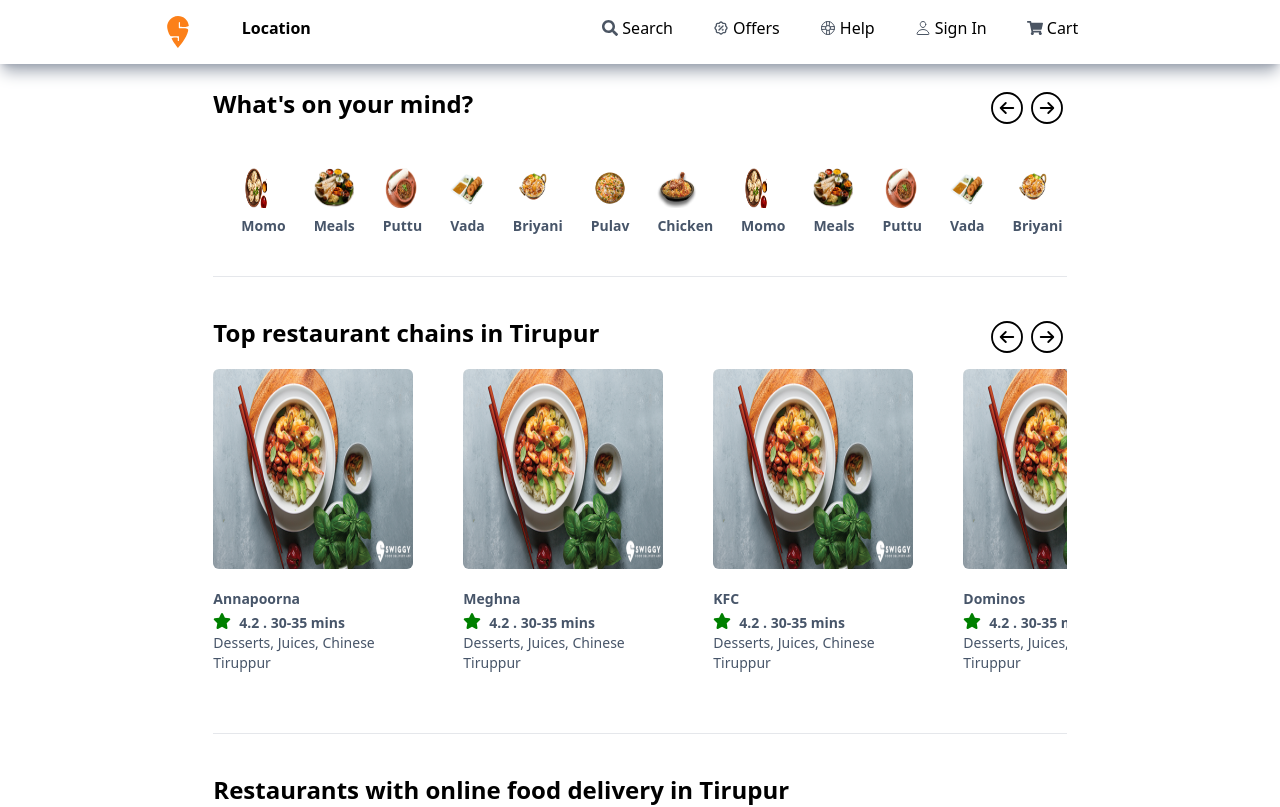
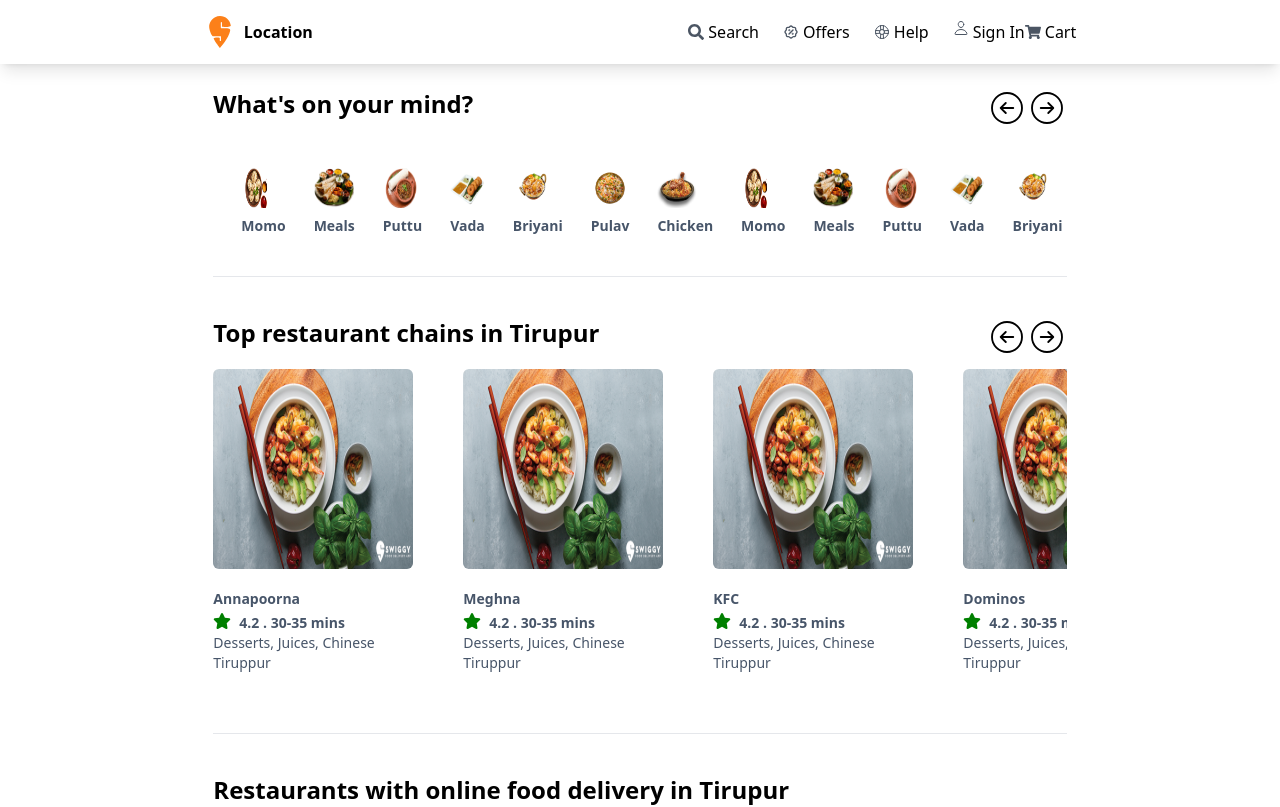
Before and after one commit to shrinidhi98/swiggy-ui, a React (Create React App) app: page / in a window 1280 px wide. Shown: the top 807 px of the page. Built offline with nearby package versions, Linux system fonts and the light colour scheme; data requests are answered from the project's data file.

Commit message:
Made changes in app.tsx

```diff
--- a/src/App.tsx
+++ b/src/App.tsx
@@ -13,7 +13,6 @@
 
 
 function App() {
-
   const [isLocationClicked, setIsLocationClicked] = useState(false);
   const [isSigninClicked, setIsSigninClicked] = useState(false);
   const [location, setLocation] = useState("Tiruppur");
@@ -35,16 +34,13 @@
         setTimeout(() => {
           setRestaurants(response.data);
           setLoading(false);
-        }, 2000); // 5000 milliseconds = 5 seconds
-
+        }, 2000);
       })
       .catch((error) => {
         console.error('Error fetching restaurants:', error);
         setLoading(false);
       });
   }, [location]);
-
-
 
   return (
     <BrowserRouter>
@@ -64,7 +60,6 @@
             <Route path="/" element={<LandingPage restaurants={restaurants} />} />
             <Route path="/search" element={<Search restaurants={restaurants} />} />
             <Route path='/restaurants/:id' element={<Restaurant restaurants={restaurants} />} />
-                {/* Add more routes as needed */}
           </Routes>
         )
         }
--- a/src/Navbar.tsx
+++ b/src/Navbar.tsx
@@ -1,77 +1,61 @@
-import React, { useState } from 'react'
+import React, { useState } from 'react';
 import { Link } from 'react-router-dom';
 import { ReactComponent as Logo } from './logo.svg';
 import { FaSearch, FaShoppingCart } from "react-icons/fa";
 import { TbDiscount2 } from "react-icons/tb";
 import { IoHelpBuoyOutline, IoPersonOutline } from "react-icons/io5";
-import { useAuth} from './context/AuthProvider';
+import { useAuth } from './context/AuthProvider';
 
 const Navbar = ({ isLocationClicked, setIsLocationClicked, isSigninClicked, setIsSigninClicked }:
-                    { isLocationClicked: any, setIsLocationClicked: any, isSigninClicked: any, setIsSigninClicked:any}) => {
-
+    { isLocationClicked: any, setIsLocationClicked: any, isSigninClicked: any, setIsSigninClicked: any }) => {
     const { isLoggedIn, setIsLoggedIn } = useAuth();
     const [isDropdownOpen, setIsDropdownOpen] = useState(false);
 
     return (
-        <>
-            <div className="flex p-4 shadow-lg shadow-gray-400 justify-around">
-                <div className="justify-start">
-                    <nav>
-                        <ul className='flex'>
+        <div className="shadow-lg bg-white p-4 flex justify-around items-center">
+            <div className="flex items-center">
                 <Link to='/'>
-                                <li className="flex items-center mr-10">
                     <Logo className="h-8 w-8 mr-2" />
-                                </li>
                 </Link>
-                            <div role='button' onClick={() => setIsLocationClicked(!isLocationClicked)}>
-                                <li className="flex items-center"><p className='font-bold'>Location</p></li>
+                <div className="cursor-pointer" onClick={() => setIsLocationClicked(!isLocationClicked)}>
+                    <p className='font-bold'>Location</p>
                 </div>
-                        </ul>
-                    </nav>
             </div>
-                <div className="justify-end">
-                    <nav>
-                        <ul className="flex">
-                            <Link to='/search'>
-                                <li className="flex items-center mr-10">
+            <div className="flex items-center">
+                <Link to='/search' className="mr-6 flex items-center">
                     <FaSearch className="text-gray-600 mr-1" /> Search
-                                </li>
                 </Link>
-                            <li className="flex items-center mr-10">
+                <div className="mr-6 flex items-center">
                     <TbDiscount2 className="text-gray-600 mr-1" /> Offers
-                            </li>
-                            <li className="flex items-center mr-10">
+                </div>
+                <div className="mr-6 flex items-center">
                     <IoHelpBuoyOutline className="text-gray-600 mr-1" /> Help
-                            </li>
+                </div>
                 {isLoggedIn ?
-                                <li className="flex items-center mr-10" onClick={()=>{setIsSigninClicked(!isSigninClicked)}} role='button'
-                                    onMouseEnter={() => setIsDropdownOpen(true)}
-                                    onMouseLeave={() => setIsDropdownOpen(false)}>
+                    <div className="relative">
+                        <div className="cursor-pointer flex items-center" onClick={() => setIsDropdownOpen(!isDropdownOpen)}>
                             <IoPersonOutline className="text-gray-600 mr-1" /> Shri
-                                    {isDropdownOpen && (
+                        </div>
+                        {isDropdownOpen &&
                             <div className="absolute bg-white border border-gray-200 py-2 mt-10 rounded-md">
                                 <ul>
                                     <li className="hover:bg-gray-100 px-4 py-2">Profile</li>
-                                                <li className="hover:bg-gray-100 px-4 py-2" onClick={()=>{setIsLoggedIn(false)}}>Logout</li>
+                                    <li className="hover:bg-gray-100 px-4 py-2" onClick={() => { setIsLoggedIn(false) }}>Logout</li>
                                 </ul>
                             </div>
-                                    )}
-                                </li> :
-                                <li className="flex items-center mr-10" onClick={()=>{setIsSigninClicked(!isSigninClicked)}} role='button'>
+                        }
+                    </div>
+                    :
+                    <div className="cursor-pointer flex" onClick={() => setIsSigninClicked(!isSigninClicked)}>
                         <IoPersonOutline className="text-gray-600 mr-1" /> Sign In
-                                </li>
+                    </div>
                 }
-                            <li className="flex items-center mr-10">
+                <div className="flex items-center">
                     <FaShoppingCart className="text-gray-600 mr-1" /> Cart
-                            </li>
-                        </ul>
-                    </nav>
                 </div>
             </div>
-        </>
-    )
+        </div>
+    );
 }
 
 export default Navbar;
-
-export { };
```
Lines whose indentation alone changed are shown as unchanged.
